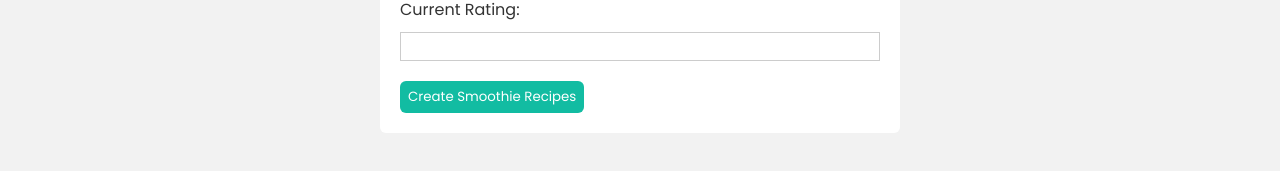
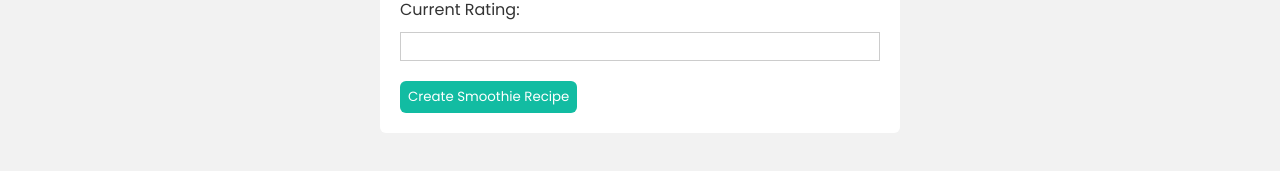
Before and after one commit to Johannesburgg16/Supabase_Beginner_Tut, a React (Create React App) app in the folder Supabase-Tutorial-for-Beginners-starter-project/: page /create in a window 1280 px wide. Shown: the part 346-517 px from the top of the page. Built offline with nearby package versions, Linux system fonts and the light colour scheme.

Commit message:
Update Create.js

```diff
--- a/Supabase-Tutorial-for-Beginners-starter-project/src/pages/Create.js
+++ b/Supabase-Tutorial-for-Beginners-starter-project/src/pages/Create.js
@@ -60,7 +60,7 @@ const Create = () => {
           onChange={(e) => setRating(e.target.value)}
         />
 
-        <button>Create Smoothie Recipes</button>
+        <button>Create Smoothie Recipe</button>
 
         {formError && <p className="error">{formError}</p>}
       </form>
```
